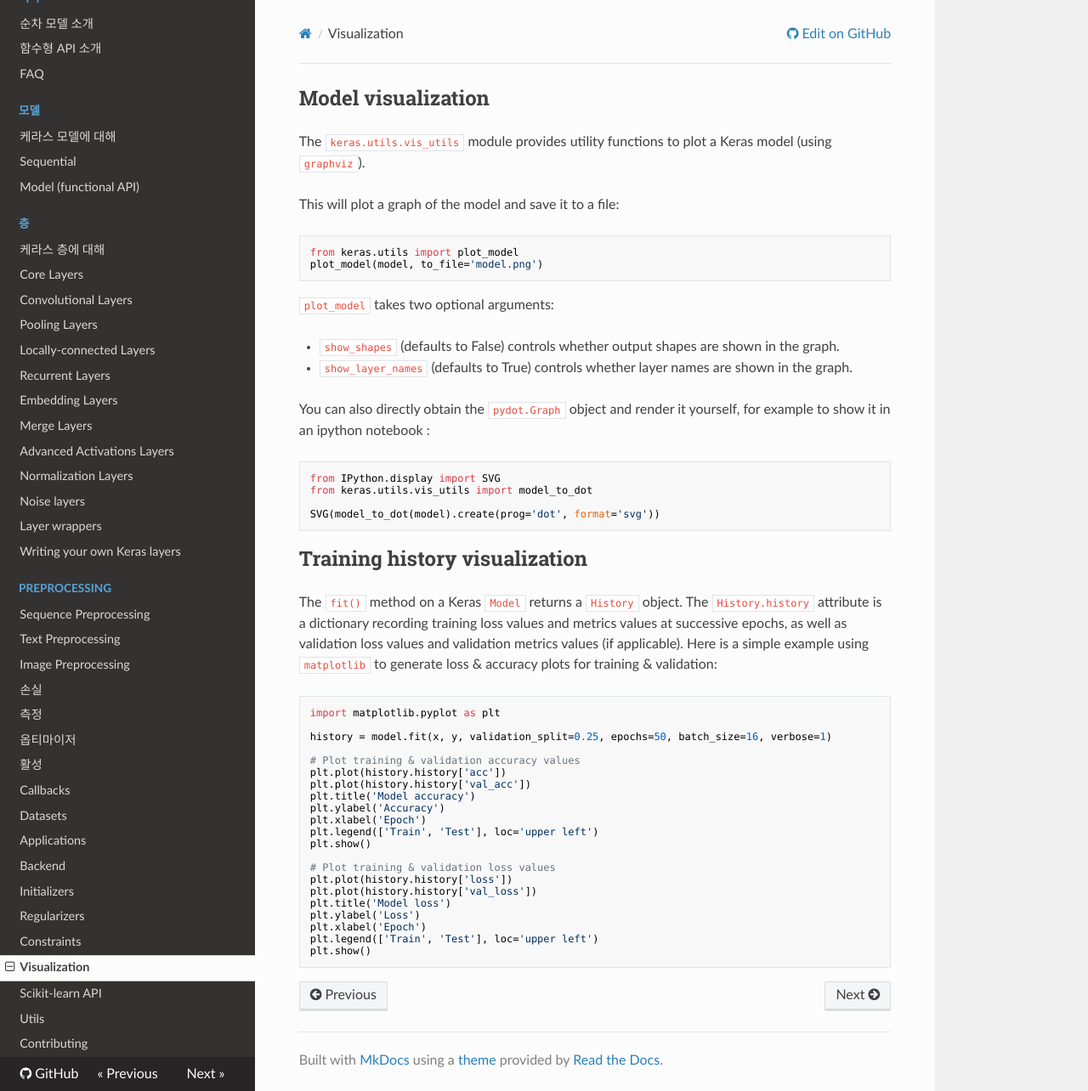
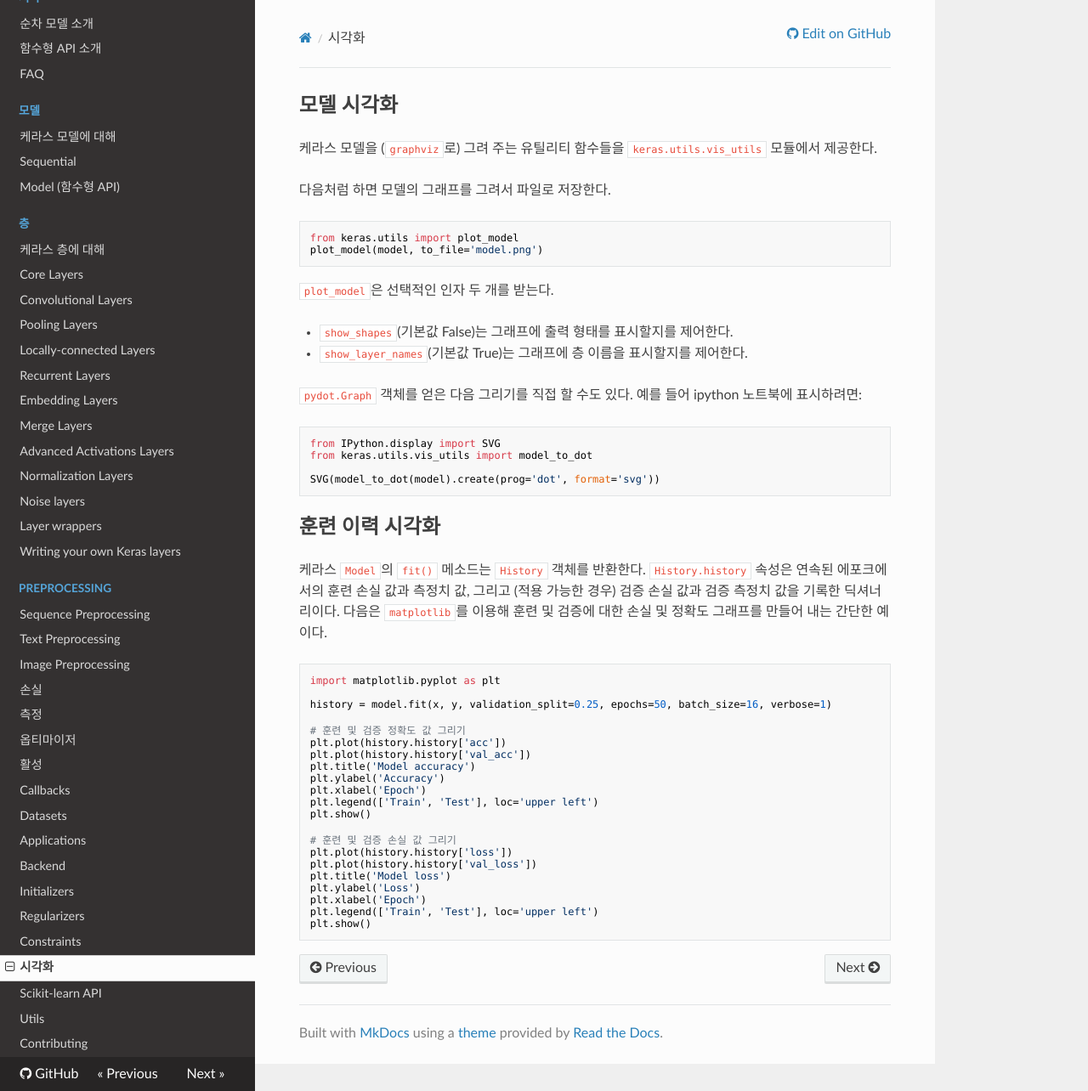
Before and after one commit to wariua/keras-docs-ko, an MkDocs documentation site: the page built from sources/visualization.md, in a window 1280 px wide and 1284 px high. Shown: the whole window at 85% size. Built offline with MkDocs 1.6.1, drawn with Linux system fonts in a browser that asks for light colours; nearby versions of some CDN libraries; old or Windows-style settings are respelled for this version of MkDocs.

Commit message:
translated visualization.md

````diff
--- a/mkdocs.yml
+++ b/mkdocs.yml
@@ -19,7 +19,7 @@ pages:
 - 모델:
   - 케라스 모델에 대해: models/about-keras-models.md
   - Sequential: models/sequential.md
-  - Model (functional API): models/model.md
+  - Model (함수형 API): models/model.md
 - 층:
   - 케라스 층에 대해: layers/about-keras-layers.md
   - Core Layers: layers/core.md
@@ -49,7 +49,7 @@ pages:
 - Initializers: initializers.md
 - Regularizers: regularizers.md
 - Constraints: constraints.md
-- Visualization: visualization.md
+- 시각화: visualization.md
 - Scikit-learn API: scikit-learn-api.md
 - Utils: utils.md
 - Contributing: contributing.md
--- a/sources/visualization.md
+++ b/sources/visualization.md
@@ -1,22 +1,22 @@
 
-## Model visualization
+## 모델 시각화
 
-The `keras.utils.vis_utils` module provides utility functions to plot
-a Keras model (using `graphviz`).
+케라스 모델을 (`graphviz`로) 그려 주는 유틸리티 함수들을
+`keras.utils.vis_utils` 모듈에서 제공한다.
 
-This will plot a graph of the model and save it to a file:
+다음처럼 하면 모델의 그래프를 그려서 파일로 저장한다.
 ```python
 from keras.utils import plot_model
 plot_model(model, to_file='model.png')
 ```
 
-`plot_model` takes two optional arguments:
+`plot_model`은 선택적인 인자 두 개를 받는다.
 
-- `show_shapes` (defaults to False) controls whether output shapes are shown in the graph.
-- `show_layer_names` (defaults to True) controls whether layer names are shown in the graph.
+- `show_shapes`(기본값 False)는 그래프에 출력 형태를 표시할지를 제어한다.
+- `show_layer_names`(기본값 True)는 그래프에 층 이름을 표시할지를 제어한다.
 
-You can also directly obtain the `pydot.Graph` object and render it yourself,
-for example to show it in an ipython notebook :
+`pydot.Graph` 객체를 얻은 다음 그리기를 직접 할 수도 있다.
+예를 들어 ipython 노트북에 표시하려면:
 ```python
 from IPython.display import SVG
 from keras.utils.vis_utils import model_to_dot
@@ -24,16 +24,18 @@ from keras.utils.vis_utils import model_to_dot
 SVG(model_to_dot(model).create(prog='dot', format='svg'))
 ```
 
-## Training history visualization
+## 훈련 이력 시각화
 
-The `fit()` method on a Keras `Model` returns a `History` object. The `History.history` attribute is a dictionary recording training loss values and metrics values at successive epochs, as well as validation loss values and validation metrics values (if applicable). Here is a simple example using `matplotlib` to generate loss & accuracy plots for training & validation:
+케라스 `Model`의 `fit()` 메소드는 `History` 객체를 반환한다. `History.history` 속성은
+연속된 에포크에서의 훈련 손실 값과 측정치 값, 그리고 (적용 가능한 경우) 검증 손실 값과
+검증 측정치 값을 기록한 딕셔너리이다. 다음은 `matplotlib`를 이용해 훈련 및 검증에 대한 손실 및 정확도 그래프를 만들어 내는 간단한 예이다.
 
 ```python
 import matplotlib.pyplot as plt
 
 history = model.fit(x, y, validation_split=0.25, epochs=50, batch_size=16, verbose=1)
 
-# Plot training & validation accuracy values
+# 훈련 및 검증 정확도 값 그리기
 plt.plot(history.history['acc'])
 plt.plot(history.history['val_acc'])
 plt.title('Model accuracy')
@@ -42,7 +44,7 @@ plt.xlabel('Epoch')
 plt.legend(['Train', 'Test'], loc='upper left')
 plt.show()
 
-# Plot training & validation loss values
+# 훈련 및 검증 손실 값 그리기
 plt.plot(history.history['loss'])
 plt.plot(history.history['val_loss'])
 plt.title('Model loss')
````
